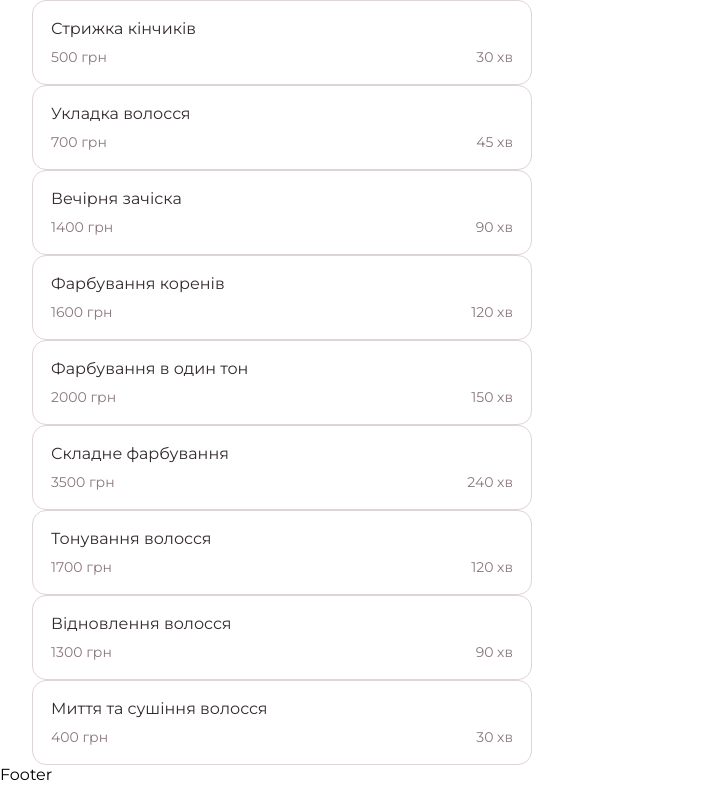
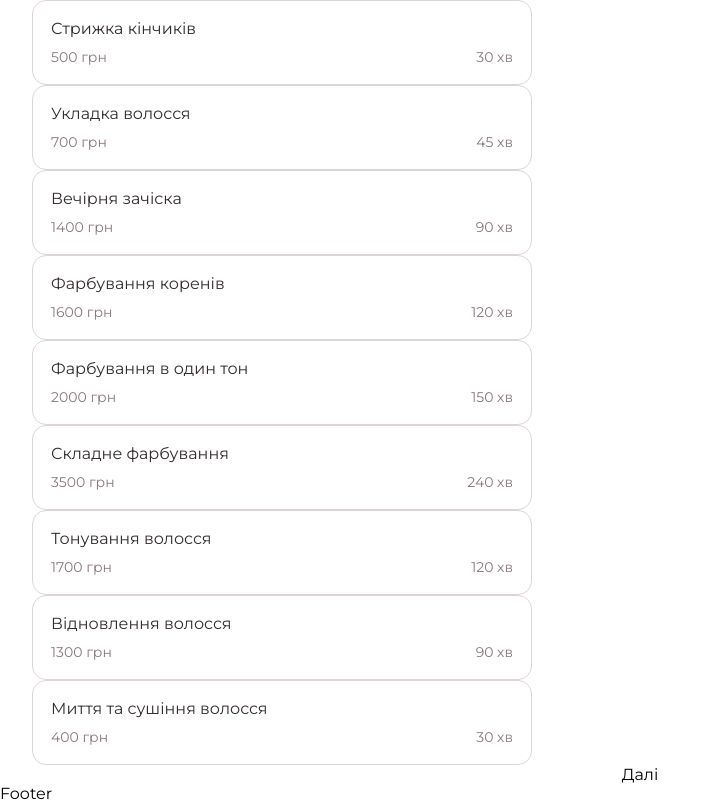
Before and after one commit to Alinavinnik/SalonBooking, a React (Vite) app: page /booking in a window 1280 px wide. Shown: the part 322-1125 px from the top of the page, without its empty margins (0-719 px from the left). Built offline with nearby package versions, Linux system fonts and the light colour scheme; a web font is replaced by a local one.

Commit message:
add navigation btn

```diff
--- a/src/pages/BookingPage/BookingPage.tsx
+++ b/src/pages/BookingPage/BookingPage.tsx
@@ -6,6 +6,15 @@ const BookingPage = () => {
   const [selectedServiceId, setSelectedServiceId] = useState<string | null>(
     null,
   );
+  const [currentStep, setCurrentStep] = useState(0);
+  const lastStep = 5;
+
+  const handleNext = () => {
+    setCurrentStep((prev) => prev + 1);
+  };
+  const handleBack = () => {
+    setCurrentStep((prev) => prev - 1);
+  };
   return (
     <section className={css.booking}>
       <div className="container">
@@ -14,6 +23,21 @@ const BookingPage = () => {
           selectedServiceId={selectedServiceId}
           onSelectService={setSelectedServiceId}
         />
+        <div>
+          {currentStep > 0 && (
+            <button type="button" onClick={handleBack}>
+              Назад
+            </button>
+          )}
+          {currentStep < lastStep && (
+            <button type="button" onClick={handleNext}>
+              Далі
+            </button>
+          )}
+          {currentStep === lastStep && (
+            <button type="button">Підтвердити запис</button>
+          )}
+        </div>
       </div>
     </section>
   );
```
